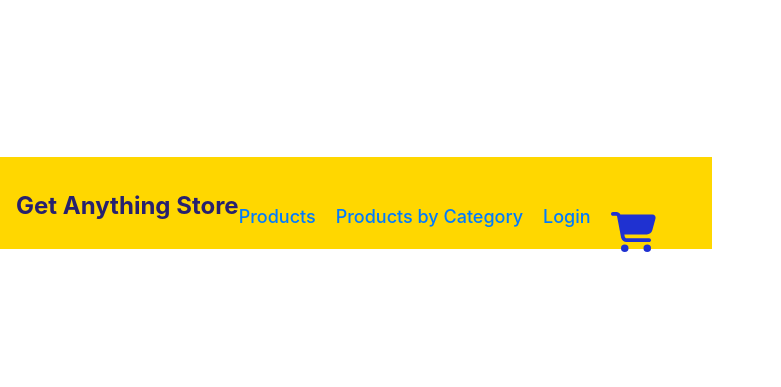
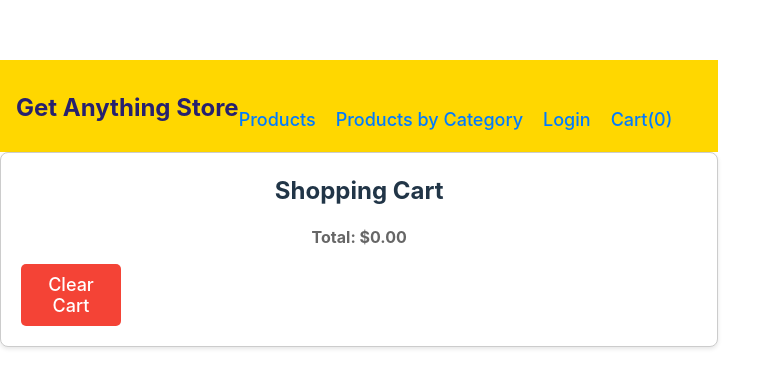
Before and after one commit to arlyly/Store-Project, a React (Vite) app: page /shoppingCart in a window 1280 px wide. Shown: the part 197-584 px from the top of the page, without its empty margins (0-781 px from the left). Built offline with nearby package versions, Linux system fonts and the light colour scheme; the HTML template or start-up script is replaced by a standard one.

Commit message:
implementing shoppingCart functionalities

```diff
--- a/src/App.jsx
+++ b/src/App.jsx
@@ -1,3 +1,4 @@
+import { useState } from "react"
 import { Routes, Route } from "react-router-dom"
 import NavBar from "./components/navBar"
 import Home from "./components/home"
@@ -6,23 +7,40 @@ import SingleProduct from "./components/singleProduct"
 import SignUp from "./components/signUp"
 import Login from "./components/login"
 import Profile from "./components/profile"
-import Cart from "./components/cart"
 import GroupProducts from "./components/groupProducts"
+import ShoppingCart from "./components/shoppingCart"
 
 function App() {
+  const [cartItems, setCartItems] = useState([]);
+
+  const addToCart = (product) => {
+    setCartItems([...cartItems, product]);
+  };
+
+  const removeFromCart = (productId) => {
+    const updatedCart = cartItems.filter((item) => item.id !== productId);
+    setCartItems(updatedCart);
+  };
+
+  const clearCart = () => {
+    setCartItems([]);
+  };
 
   return (
     <>
-    <NavBar />
-    <Routes>
-      <Route path="/" element={<Home />} />
-      <Route path="/products" element={<Products />} />
-      <Route path="/products/:id" element={<SingleProduct />} />
-      <Route path="/signUp" element={<SignUp />} />
-      <Route path="/login" element={<Login />} />
-      <Route path="/cart" element={<Cart />} />
-      <Route path="/profile" element={<Profile />} />
-      <Route path="/groupProducts" element={<GroupProducts />} />
+    <NavBar cartItemCount={cartItems.length} /> {/* Pass the cart item count to NavBar */}
+      <Routes>
+        <Route path="/" element={<Home />} />
+        <Route path="/products" element={<Products addToCart={addToCart} />} />
+        <Route path="/products/:id" element={<SingleProduct addToCart={addToCart} />} />
+        <Route path="/signUp" element={<SignUp />} />
+        <Route path="/login" element={<Login />} />
+        <Route path="/profile" element={<Profile />} />
+        <Route path="/groupProducts" element={<GroupProducts addToCart={addToCart} />} />
+        <Route
+          path="/shoppingCart"
+          element={<ShoppingCart cartItems={cartItems} removeFromCart={removeFromCart} clearCart={clearCart} />}
+        />
       </Routes>
     </>
   )
--- a/src/components/login.jsx
+++ b/src/components/login.jsx
@@ -17,7 +17,7 @@ export default function Login() {
         if (user) {
           setError("");
           console.log("Login successful!");
-          navigate("/cart");
+          navigate("/products");
         } else {
           setError("Invalid username or password.");
         }
--- a/src/components/navBar.jsx
+++ b/src/components/navBar.jsx
@@ -1,7 +1,6 @@
 import { Link } from "react-router-dom"
 import classes from './navBar.module.css'
-import Cart from "./cart"
-export default function NavBar() {
+export default function NavBar({cartItemCount}) {
     return (
 
         <>
@@ -20,7 +19,7 @@ export default function NavBar() {
             <Link to="/login">Login</Link>
             </li>
             <li className={classes.navItem}>
-            <Link className={classes.cartIcon}to="/cart">{<Cart />}</Link>
+                <Link to="/ShoppingCart">Cart({cartItemCount})</Link>
             </li>
             </ul>
         </nav>
--- a/src/components/navBar.module.css
+++ b/src/components/navBar.module.css
@@ -4,8 +4,9 @@
     background-color: gold;
     color: hsl(245, 54%, 28%);
     padding: 1rem;
-    height: 60px;
-  }
+    height: 60px;}
+
+
 
   .leftName {
     margin: 0;
--- a/src/components/products.jsx
+++ b/src/components/products.jsx
@@ -1,7 +1,8 @@
 import { Link } from 'react-router-dom';
 import classes from './products.module.css'
 import { useState, useEffect } from "react"
-export default function Products() {
+
+export default function Products({ addToCart }) {
 const [Products, setProducts] = useState([]);
 useEffect(() => {
     async function fetchData() {
@@ -29,12 +30,12 @@ useEffect(() => {
                     <p>Category: {category}</p>
                     <p>Price: ${price}</p>
                     <img src={image} alt={title}/>
-                    <button>Buy Now</button>
+                    <button onClick={() => addToCart({ id, title, price, image })}>Add to Cart</button>
                         <Link to={`/products/${id} `} className={classes.link}>Product Details</Link>
                   </li>
                 ))}
         </ul>
         </main>
         </>
-    )
+    );
 }
--- /dev/null
+++ b/src/components/shoppingCart.jsx
@@ -0,0 +1,31 @@
+import classes from './shoppingCart.module.css'
+export default function ShoppingCart({ cartItems, removeFromCart, clearCart }) {
+  const cartTotal = cartItems.reduce((total, item) => total + item.price, 0);
+
+  return (
+    <div className={classes.shoppingCart}>
+    <h2>Shopping Cart</h2>
+    <ul className={classes.cartItemList}>
+      {cartItems.map((item) => (
+        <li key={item.id} className={classes.cartItem}>
+          <img src={item.image} alt={item.title} className={classes.cartItemImage} />
+          <div className={classes.cartItemDetails}>
+            <h3 className={classes.cartItemTitle}>{item.title}</h3>
+            <p className={classes.cartItemPrice}>${item.price}</p>
+          </div>
+          <button
+            onClick={() => removeFromCart(item.id)}
+            className={classes.removeButton}
+          >
+            Remove
+          </button>
+        </li>
+      ))}
+    </ul>
+    <p className={classes.cartTotal}>Total: ${cartTotal.toFixed(2)}</p>
+    <button onClick={clearCart} className={classes.clearCartButton}>
+      Clear Cart
+    </button>
+  </div>
+);
+}
--- /dev/null
+++ b/src/components/shoppingCart.module.css
@@ -0,0 +1,78 @@
+.shoppingCart {
+    border: 1px solid #ccc;
+    padding: 20px;
+    border-radius: 8px;
+    background-color: #fff;
+    box-shadow: 0 2px 4px rgba(0, 0, 0, 0.1);
+  }
+
+
+  .cartItemList {
+    list-style: none;
+    padding: 0;
+  }
+
+
+  .cartItem {
+    display: flex;
+    align-items: center;
+    margin-bottom: 20px;
+    border-bottom: 1px solid #eee;
+    padding-bottom: 10px;
+  }
+
+
+  .cartItemImage {
+    max-width: 80px;
+    max-height: 80px;
+    margin-right: 10px;
+  }
+
+
+  .cartItemDetails {
+    flex-grow: 1;
+  }
+
+
+  .cartItemTitle {
+    font-weight: bold;
+    margin-bottom: 5px;
+  }
+
+
+  .cartItemPrice {
+    color: #333;
+  }
+
+
+  .removeButton {
+    background-color: #f44336;
+    color: #fff;
+    border: none;
+    padding: 5px 10px;
+    border-radius: 5px;
+    cursor: pointer;
+  }
+
+  .cartTotal {
+    margin-top: 20px;
+    font-size: 1.2rem;
+    font-weight: bold;
+  }
+
+  .clearCartButton {
+    background-color: #f44336;
+    color: #fff;
+    border: none;
+    padding: 10px 20px;
+    border-radius: 5px;
+    cursor: pointer;
+    margin-top: 10px;
+  }
+
+  .emptyCartMessage {
+    text-align: center;
+    font-size: 1.2rem;
+    color: #888;
+    margin-top: 20px;
+  }
--- a/src/components/singleProduct.jsx
+++ b/src/components/singleProduct.jsx
@@ -2,7 +2,7 @@ import classes from './singleProduct.module.css'
 import { Link, useParams } from 'react-router-dom'
 import { useState, useEffect } from 'react'
 
-export default function SingleProduct() {
+export default function SingleProduct({ addToCart }) {
     const {id} = useParams();
     const [product, setProduct] = useState([])
    useEffect(()=> {
@@ -29,7 +29,7 @@ export default function SingleProduct() {
             <p>Price: ${price}</p>
             <p>Description: {description}</p>
             <p>Category: {category}</p>
-            <button>Add to Cart</button>
+                <button onClick={() => addToCart({ id, title, price, image })}>Add to Cart</button>
         </div>
         </>
     )
```
